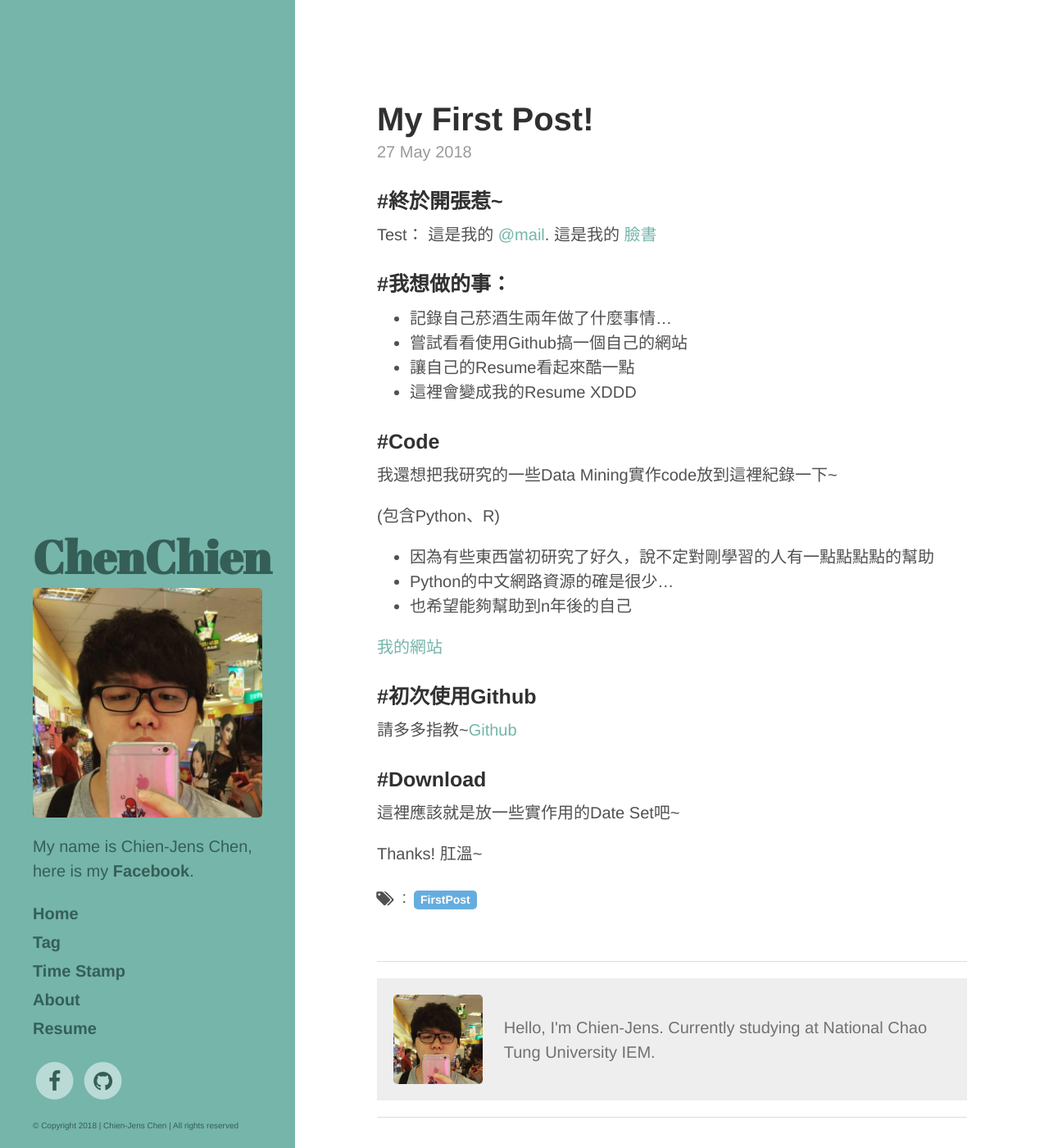
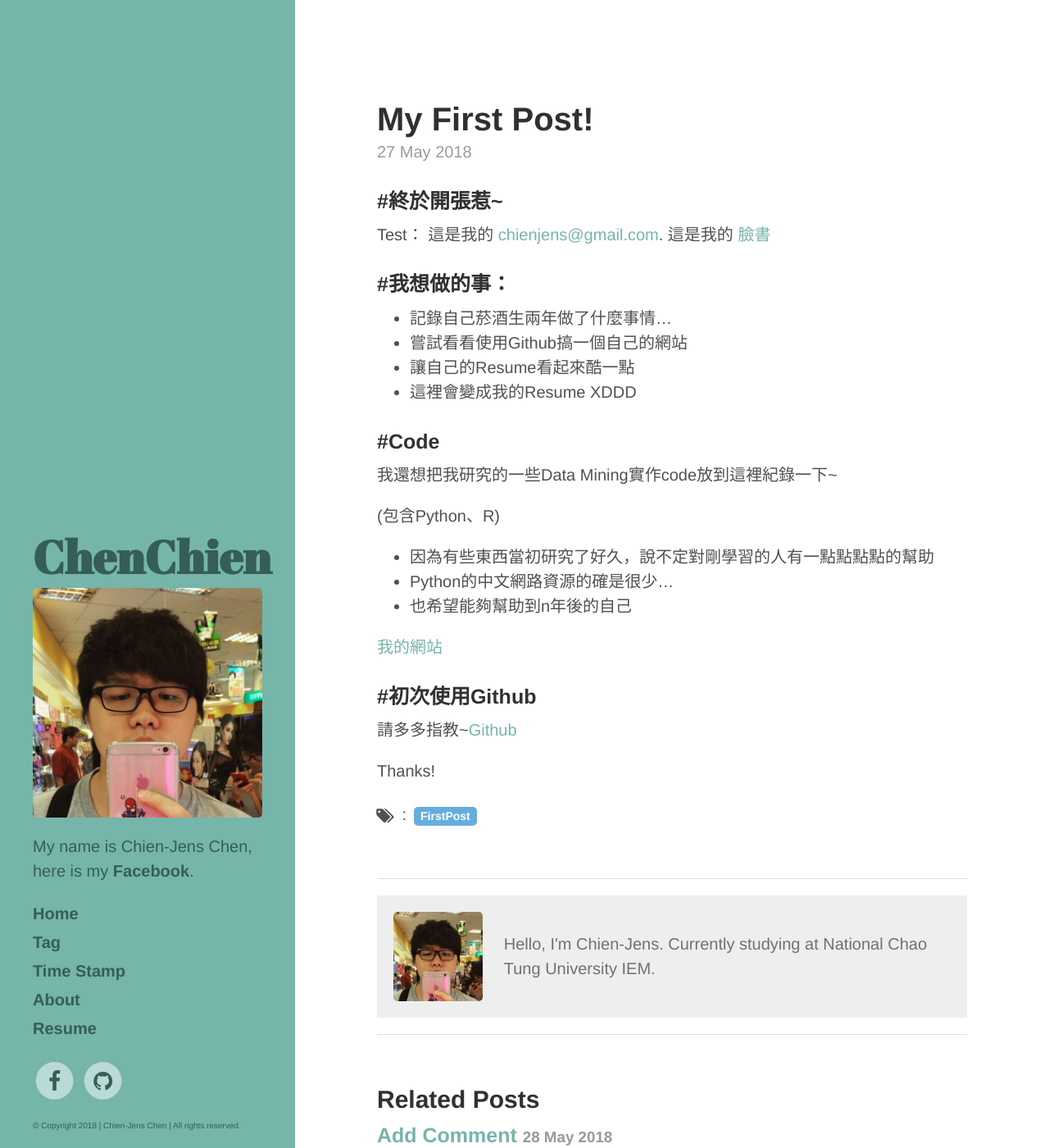
Before and after one commit to chienjens/chienjens.github.io, a Jekyll site: the page built from _posts/2018-05-27-Open-Test.md, in a window 1280 px wide and 1400 px high. Shown: the whole window at 82% size. Built offline with Jekyll 4.4.1, drawn with Linux system fonts in a browser that asks for light colours; comment, search, counter and statistics services are not loaded.

Commit message:
Update 2018-05-27-Open-Test.md

```diff
--- a/_posts/2018-05-27-Open-Test.md
+++ b/_posts/2018-05-27-Open-Test.md
@@ -11,7 +11,7 @@
 ### #終於開張惹~
 
 Test：
-這是我的 [@mail](chienjens@gmail.com).
+這是我的 [chienjens@gmail.com](chienjens@gmail.com).
 這是我的 [臉書](https://www.facebook.com/chien.chen.98)
 
 ### #我想做的事：
@@ -37,9 +37,5 @@
 
 請多多指教~[Github](https://github.com/chienjens)
 
-### #Download
-
-這裡應該就是放一些實作用的Date Set吧~
 
 Thanks!
-肛溫~
```
